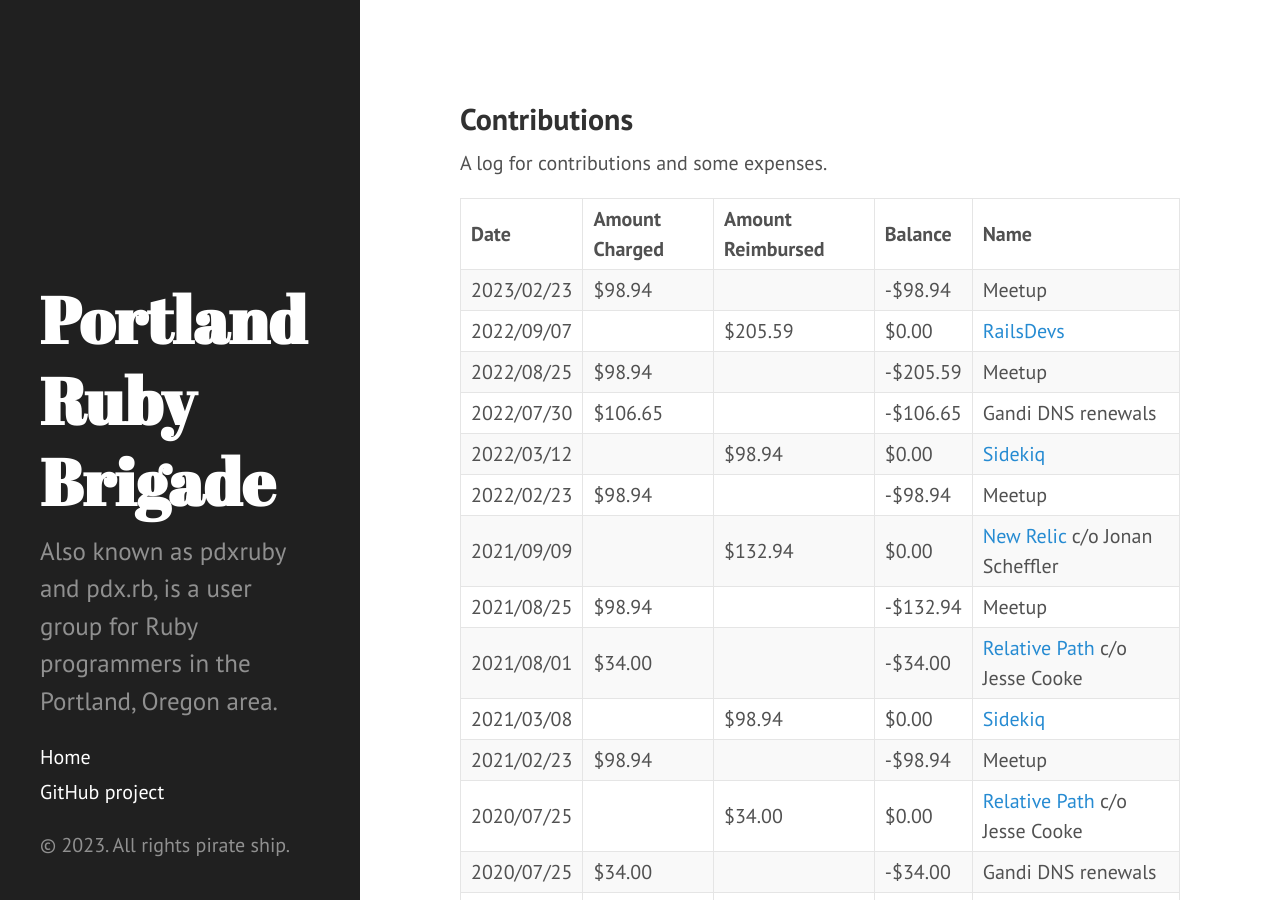
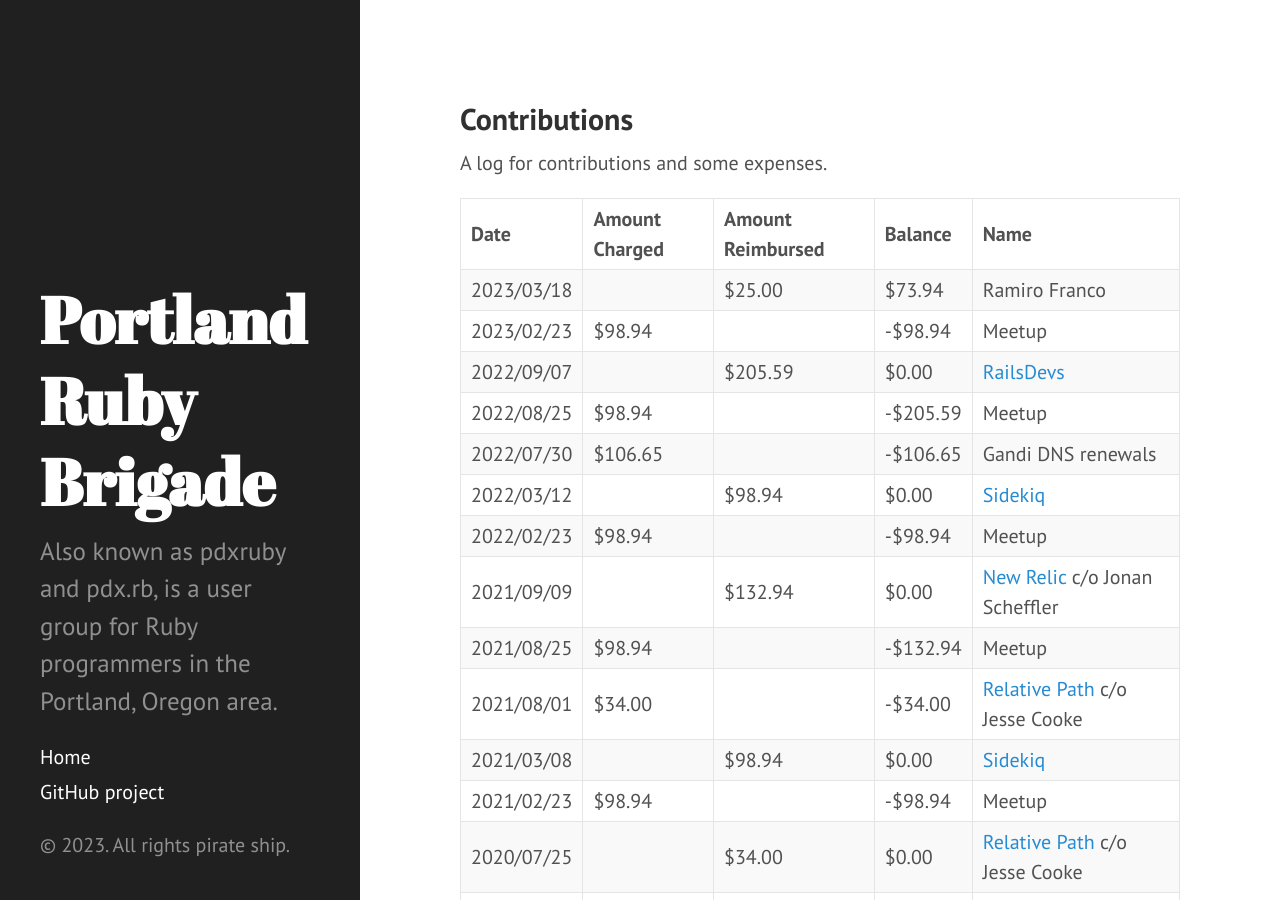
Before and after one commit to pdxruby/pdxruby.github.io, a Jekyll site: the page built from contributions.md, in a window 1280 px wide and 900 px high. Built offline with Jekyll 4.4.1, drawn with Linux system fonts in a browser that asks for light colours.

Commit message:
Thanks @rjfranco!

```diff
--- a/contributions.md
+++ b/contributions.md
@@ -9,6 +9,7 @@ A log for contributions and some expenses.
 
 | Date       | Amount Charged | Amount Reimbursed | Balance  | Name                                                      |
 | :--------- | :------------- | :---------------- | :------- | :-------------------------------------------------------- |
+| 2023/03/18 |                | $25.00            | $73.94   | Ramiro Franco                                             |
 | 2023/02/23 | $98.94         |                   | -$98.94  | Meetup                                                    |
 | 2022/09/07 |                | $205.59           | $0.00    | [RailsDevs](https://railsdevs.com/)                       |
 | 2022/08/25 | $98.94         |                   | -$205.59 | Meetup                                                    |
```
